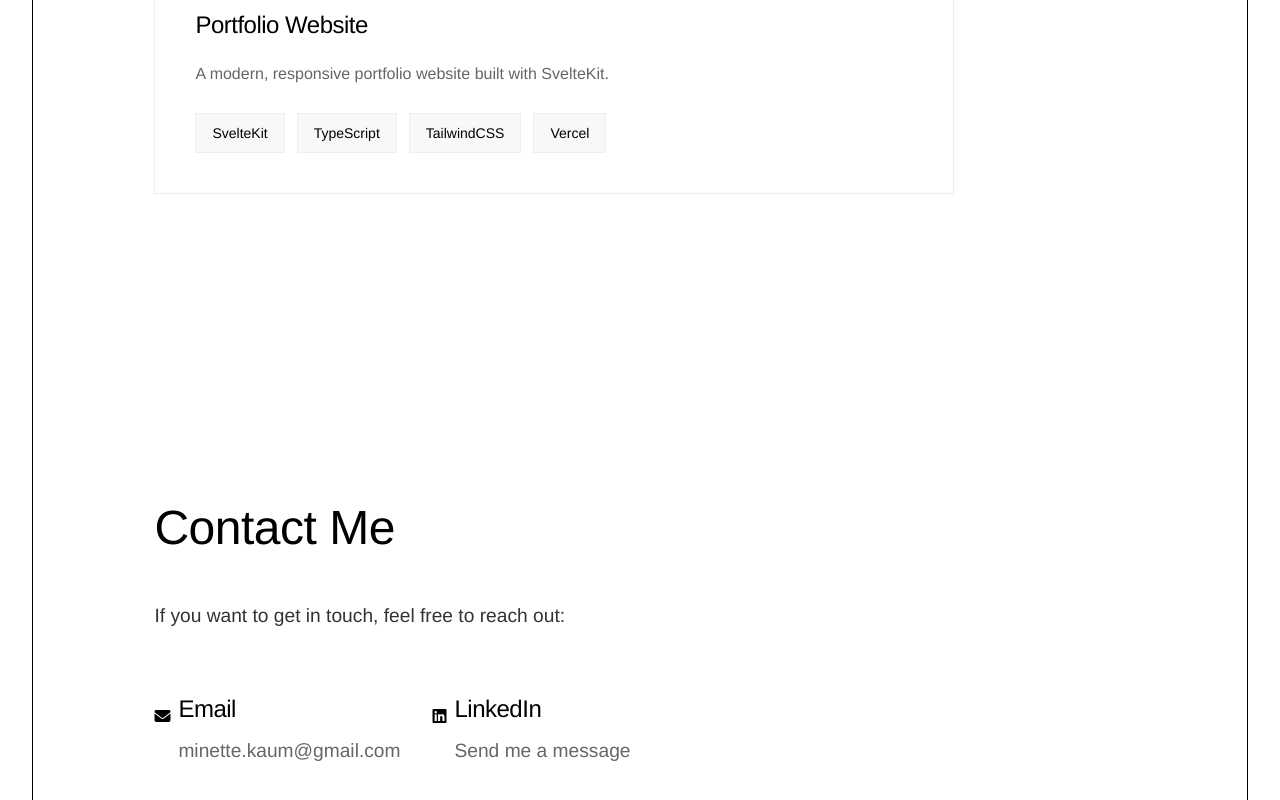
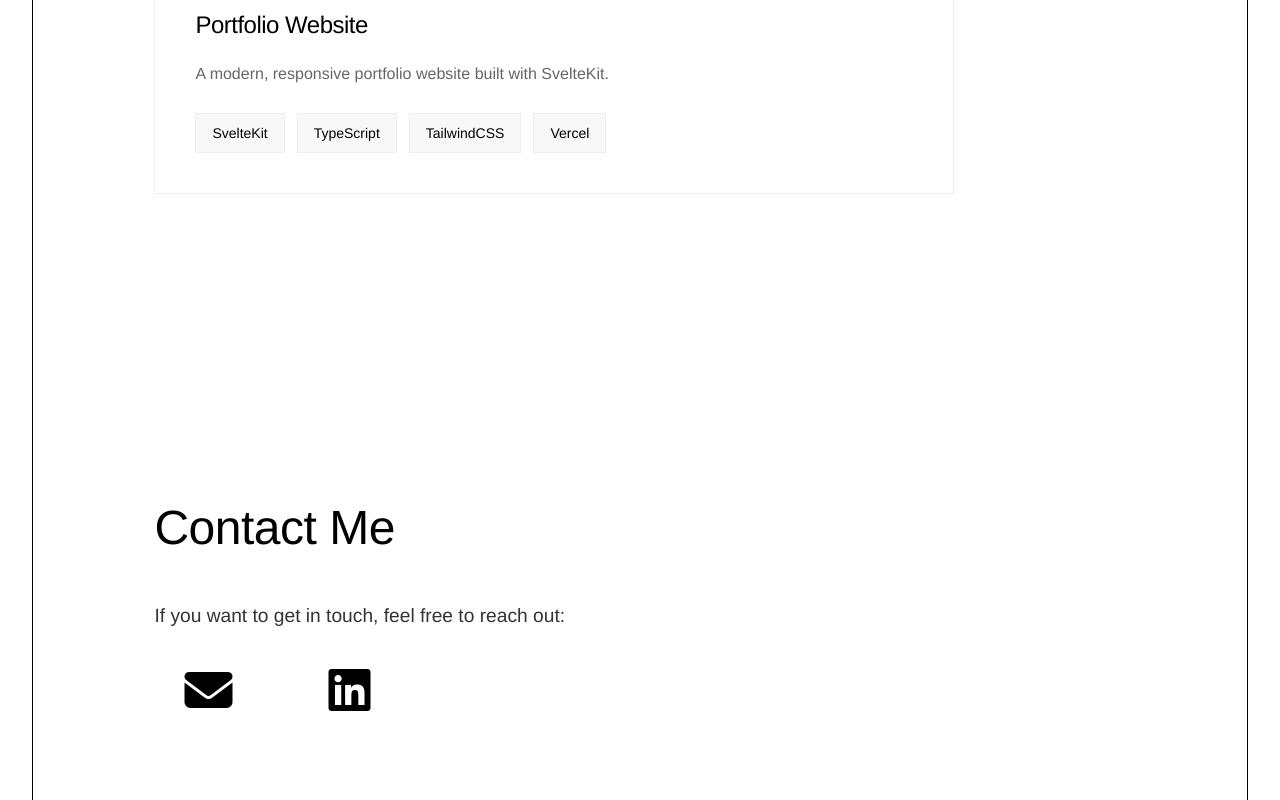
Before and after one commit to minettebrink/portfolio, a SvelteKit app: page / in a window 1280 px wide. Shown: the part 2225-3025 px from the top of the page. Built offline with nearby package versions, Linux system fonts and the light colour scheme.

Commit message:
added content

```diff
--- a/src/routes/home.svelte
+++ b/src/routes/home.svelte
@@ -236,20 +236,12 @@
                 </p>
 
                 <div class="contact-options">
-                    <a href="mailto:minette.kaum@gmail.com" class="contact-option">
+                    <a href="mailto:minette.kaum@gmail.com" class="contact-option" aria-label="Email Minette">
                         <i class="fas fa-envelope"></i>
-                        <div class="contact-details">
-                            <h3>Email</h3>
-                            <p>minette.kaum@gmail.com</p>
-                        </div>
                     </a>
 
-                    <a href="https://www.linkedin.com/in/minette-kaunism%C3%A4ki-8b138b166/" target="_blank" rel="noopener noreferrer" class="contact-option">
+                    <a href="https://www.linkedin.com/in/minette-kaunism%C3%A4ki-8b138b166/" target="_blank" rel="noopener noreferrer" class="contact-option" aria-label="Visit Minette's LinkedIn profile">
                         <i class="fab fa-linkedin"></i>
-                        <div class="contact-details">
-                            <h3>LinkedIn</h3>
-                            <p>Send me a message</p>
-                        </div>
                     </a>
                 </div>
             </div>
@@ -415,7 +407,7 @@
     }
 
     .dark-mode .experience-box {
-        background-color: #2a2a2a;
+        background-color: #1a1a1a;
         border-color: #333;
     }
 
@@ -440,7 +432,7 @@
     }
 
     .dark-mode .project-card {
-        background-color: #2a2a2a;
+        background-color: #1a1a1a;
         border-color: #333;
     }
 
@@ -646,6 +638,7 @@
         text-transform: none;
         transition: opacity 0.4s ease;
         height: 1.5rem;
+        line-height: 1.5rem;
     }
 
     .experience-toggle h3.invisible {
@@ -659,6 +652,7 @@
         max-height: 0;
         overflow: hidden;
         transition: max-height 0.4s ease;
+        margin-top: -2rem;
     }
 
     .experience-content:not(:empty) {
@@ -698,19 +692,6 @@
         color: #333;
         margin-bottom: 0.5rem;
         line-height: 1.6;
-    }
-
-    .dark-mode .experience-box {
-        background-color: #2a2a2a;
-        border-color: #333;
-    }
-
-    .dark-mode .experience-box:hover {
-        border-color: #fff;
-    }
-
-    .dark-mode .experience-toggle h3 {
-        color: #fff;
     }
 
     .about-image {
@@ -808,35 +789,26 @@
 
     .contact-options {
         display: flex;
-        gap: 2rem;
+        gap: 6rem;
+        margin-left: 5%;
     }
 
     .contact-option {
         display: flex;
         align-items: center;
-        gap: 0.5rem;
+        justify-content: center;
         text-decoration: none;
         color: inherit;
+        font-size: 3rem;
+        transition: all 0.3s ease;
     }
 
     .contact-option:hover {
         color: #666;
+        transform: translateY(-2px);
     }
 
-    .contact-details {
-        text-align: left;
-    }
 
-    .contact-details h3 {
-        font-size: 1.5rem;
-        margin-bottom: 0.5rem;
-    }
-
-    .contact-details p {
-        font-size: 1.2rem;
-        margin: 0;
-        color: #666;
-    }
 
     /* Scroll-to-top button styles */
     .scroll-top-button {
@@ -945,4 +917,9 @@
             width: 100%;
         }
     }
+
+    .dark-mode .contact-intro {
+        color: #ccc;
+    }
+
 </style>
--- a/src/routes/projects/[id]/project.svelte
+++ b/src/routes/projects/[id]/project.svelte
@@ -46,7 +46,7 @@
 <svelte:head>
     <title>{project ? project.title : 'Project Not Found'} - Minette Kaunismäki</title>
     <meta name="description" content={project ? project.description : 'Project not found'} />
-    <link rel="stylesheet" href="https://cdnjs.cloudflare.com/ajax/libs/font-awesome/6.5.1/css/all.min.css" />
+    <link rel="stylesheet" href="https://cdnjs.cloudflare.com/ajax/libs/font-awesome/6.5.1/css/all.min.css" integrity="sha512-DTOQO9RWCH3ppGqcWaEA1BIZOC6xxalwEsw9c2QQeAIftl+Vegovlnee1c9QX4TctnWMn13TZye+giMm8e2LwA==" crossorigin="anonymous" referrerpolicy="no-referrer" />
 </svelte:head>
 
 <div class="layout" class:dark-mode={$isDarkMode}>
@@ -78,13 +78,13 @@
 
                 <div class="project-links">
                     {#if project.githubUrl}
-                        <a href={project.githubUrl} target="_blank" rel="noopener noreferrer" class="project-link">
-                            View on GitHub
+                        <a href={project.githubUrl} target="_blank" rel="noopener noreferrer" class="project-link" aria-label="View project on GitHub">
+                            <i class="fab fa-github"></i>
                         </a>
                     {/if}
                     {#if project.liveUrl}
-                        <a href={project.liveUrl} target="_blank" rel="noopener noreferrer" class="project-link">
-                            Live Demo
+                        <a href={project.liveUrl} target="_blank" rel="noopener noreferrer" class="project-link" aria-label="View project demo on YouTube">
+                            <i class="fab fa-youtube"></i>
                         </a>
                     {/if}
                 </div>
@@ -175,6 +175,12 @@
         transition: all 0.3s ease;
         text-transform: uppercase;
         letter-spacing: 2px;
+        display: inline-block;
+    }
+
+    .home-link a:hover {
+        color: #666;
+        transform: translateX(20px);
     }
 
     .dark-mode .home-link a {
@@ -297,26 +303,27 @@
     .project-links {
         margin-top: 3rem;
         display: flex;
-        gap: 1rem;
+        gap: 2rem;
     }
 
     .project-link {
-        display: inline-block;
-        padding: 0.75rem 1.5rem;
-        background-color: #000;
-        color: #fff;
+        color: #000;
+        font-size: 2rem;
+        transition: all 0.3s ease;
         text-decoration: none;
-        border-radius: 4px;
-        transition: background-color 0.3s ease;
+    }
+
+    .project-link:hover {
+        color: #666;
+        transform: translateY(-2px);
     }
 
     .dark-mode .project-link {
-        background-color: #fff;
-        color: #000;
+        color: #fff;
     }
 
     .dark-mode .project-link:hover {
-        background-color: #ccc;
+        color: #ccc;
     }
 
     @media (max-width: 768px) {
```
